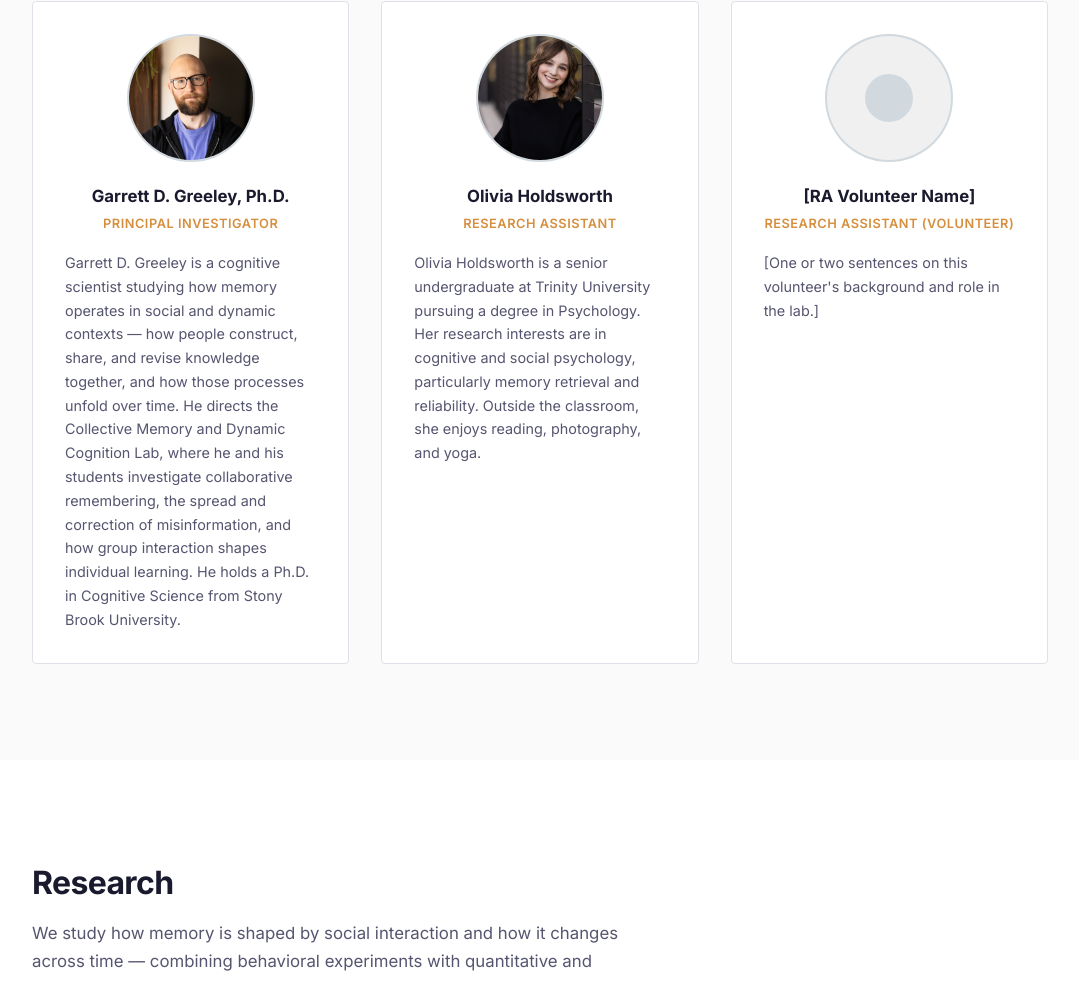
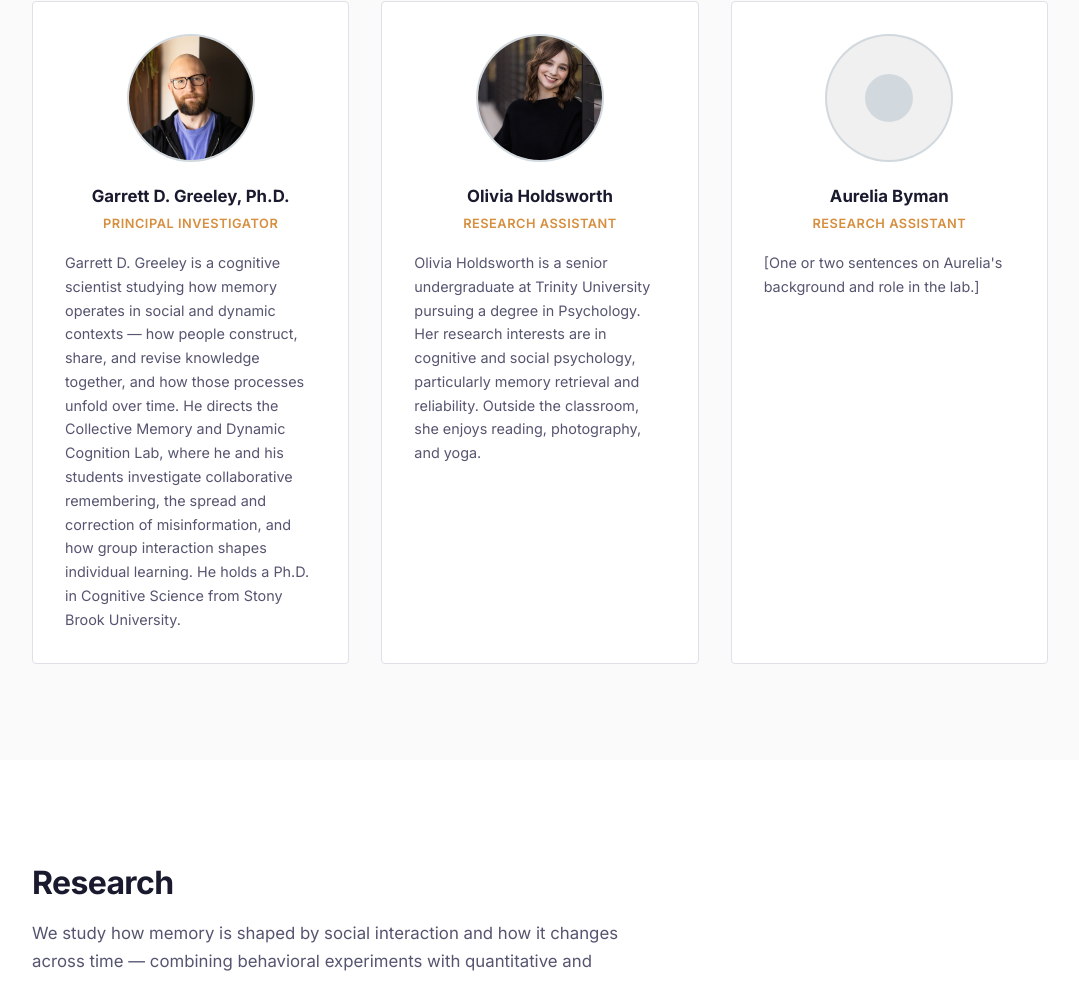
Before and after one commit to ggreeley/cmdc-lab, a plain HTML site: page index.html in a window 1280 px wide. Shown: the part 1508-2490 px from the top of the page, without its empty margins (100-1179 px from the left). Drawn offline with Linux system fonts and the light colour scheme.

Commit message:
Add Aurelia Byman as RA, drop volunteer distinction
Photo and bio still pending.

Co-Authored-By: Claude Sonnet 5 <noreply@anthropic.com>
Claude-Session: https://claude.ai/code/session_013w8Jpfde6MLHzRwTvceqrr

```diff
--- a/index.html
+++ b/index.html
@@ -84,14 +84,14 @@
                     <p class="person-bio">Olivia Holdsworth is a senior undergraduate at Trinity University pursuing a degree in Psychology. Her research interests are in cognitive and social psychology, particularly memory retrieval and reliability. Outside the classroom, she enjoys reading, photography, and yoga.</p>
                 </div>
 
-                <!-- RA Volunteer -->
+                <!-- RA -->
                 <div class="person-card reveal">
                     <div class="person-photo">
-                        <img src="assets/img/people/ra-volunteer-1.jpg" alt="Research Assistant Volunteer" onerror="this.parentElement.classList.add('no-photo')">
+                        <img src="assets/img/people/aurelia-byman.jpg" alt="Aurelia Byman" onerror="this.parentElement.classList.add('no-photo')">
                     </div>
-                    <h3 class="person-name">[RA Volunteer Name]</h3>
-                    <p class="person-role">Research Assistant (Volunteer)</p>
-                    <p class="person-bio">[One or two sentences on this volunteer's background and role in the lab.]</p>
+                    <h3 class="person-name">Aurelia Byman</h3>
+                    <p class="person-role">Research Assistant</p>
+                    <p class="person-bio">[One or two sentences on Aurelia's background and role in the lab.]</p>
                 </div>
             </div>
         </div>
```
Also changed, not shown: 2 other files.
